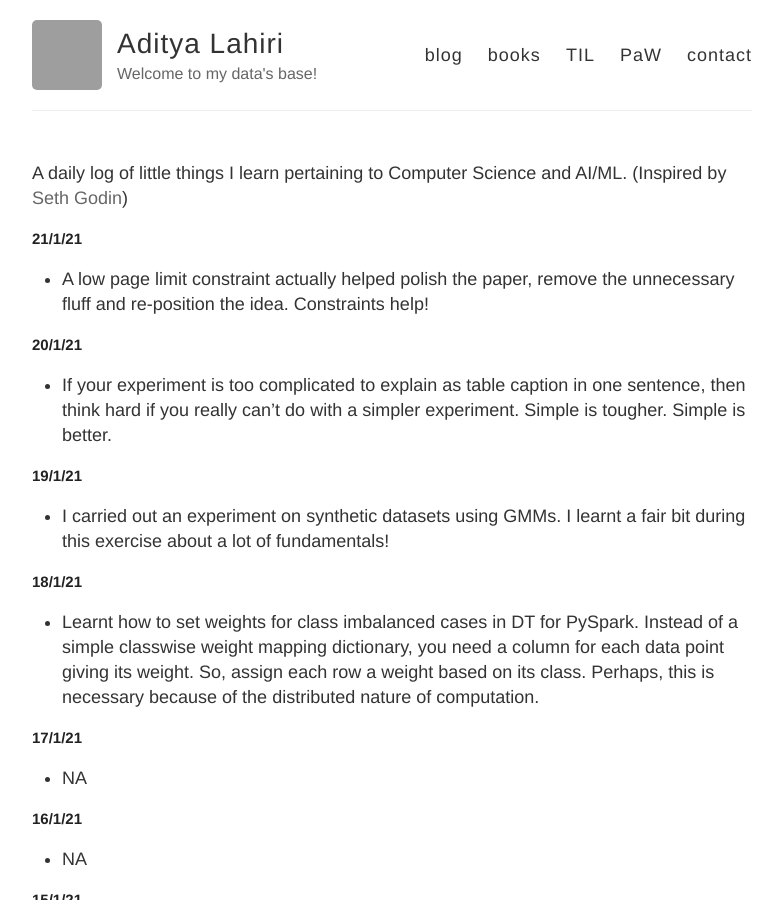
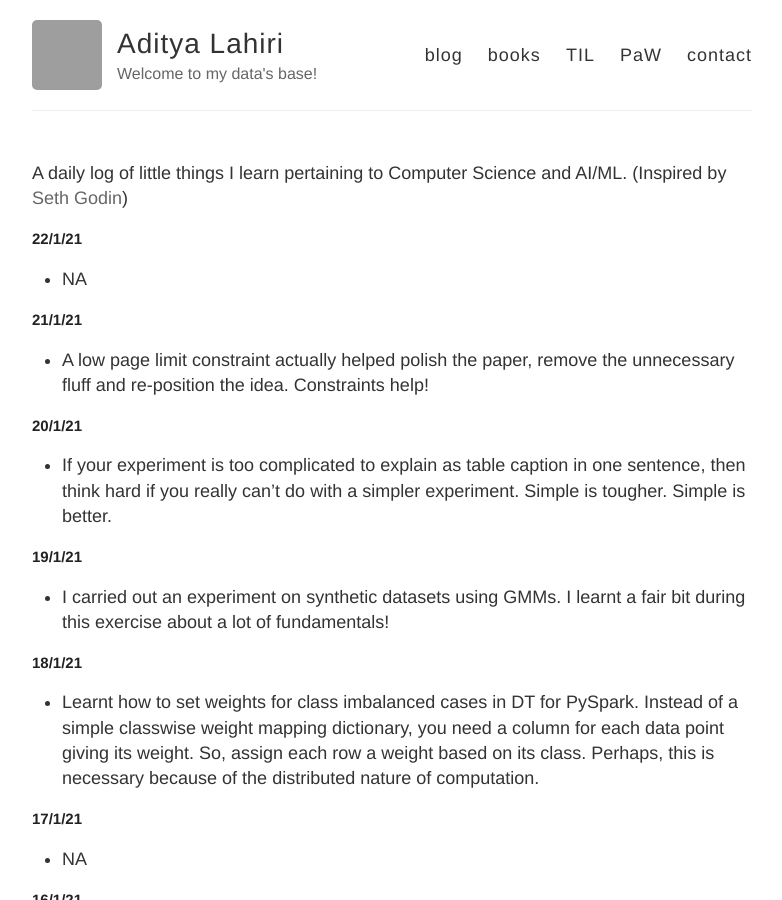
Before and after one commit to adityalahiri/adityalahiri.github.io, a Jekyll site: the page built from TIL.md, in a window 1280 px wide and 900 px high. Shown: the whole window, without its empty margins (248-1030 px from the left). Built offline with Jekyll 4.4.1, drawn with Linux system fonts in a browser that asks for light colours; our own code applies the rules of GitHub Pages for plain Markdown files; grey boxes are pictures that could not be loaded.

Commit message:
Update for 22/1

```diff
--- a/TIL.md
+++ b/TIL.md
@@ -1,5 +1,9 @@
 A daily log of little things I learn pertaining to Computer Science and AI/ML.
 (Inspired by [Seth Godin](https://seths.blog/))
+
+## 22/1/21
+
+* NA
 
 ## 21/1/21
 
```
